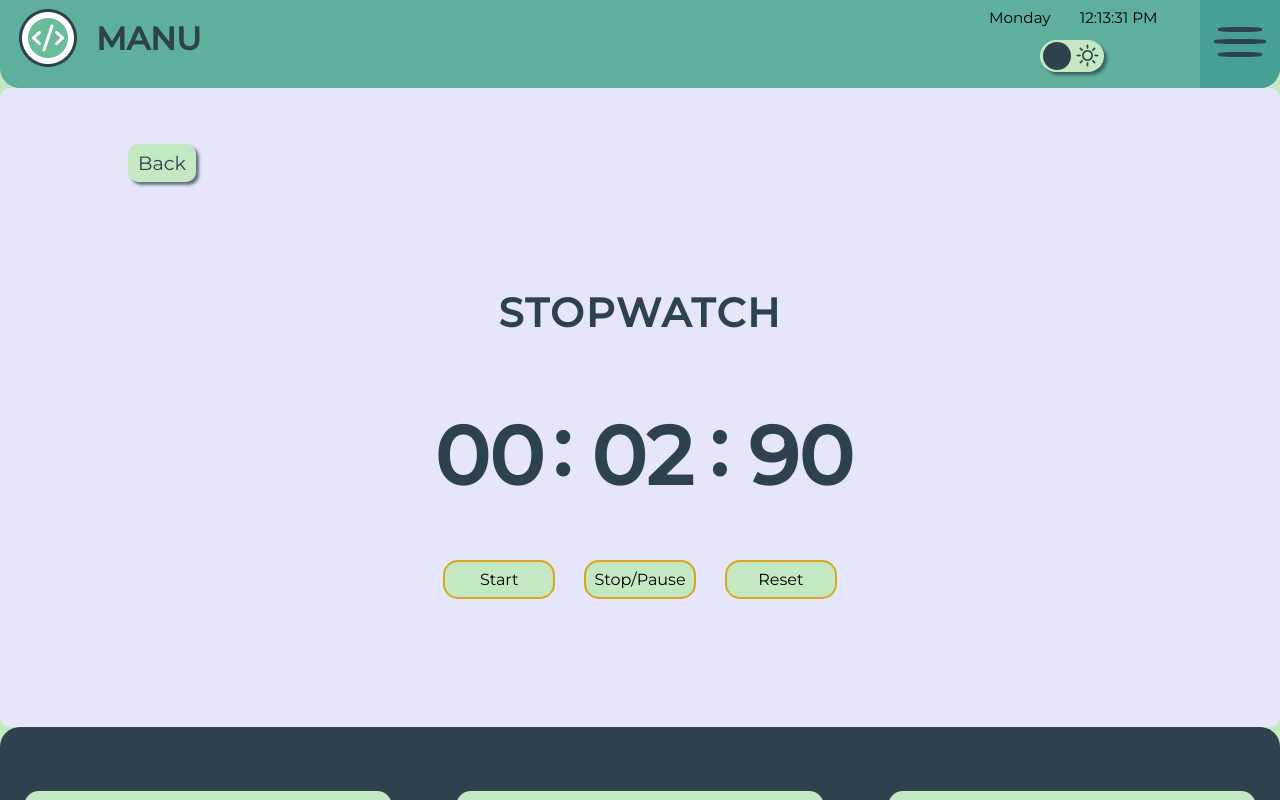
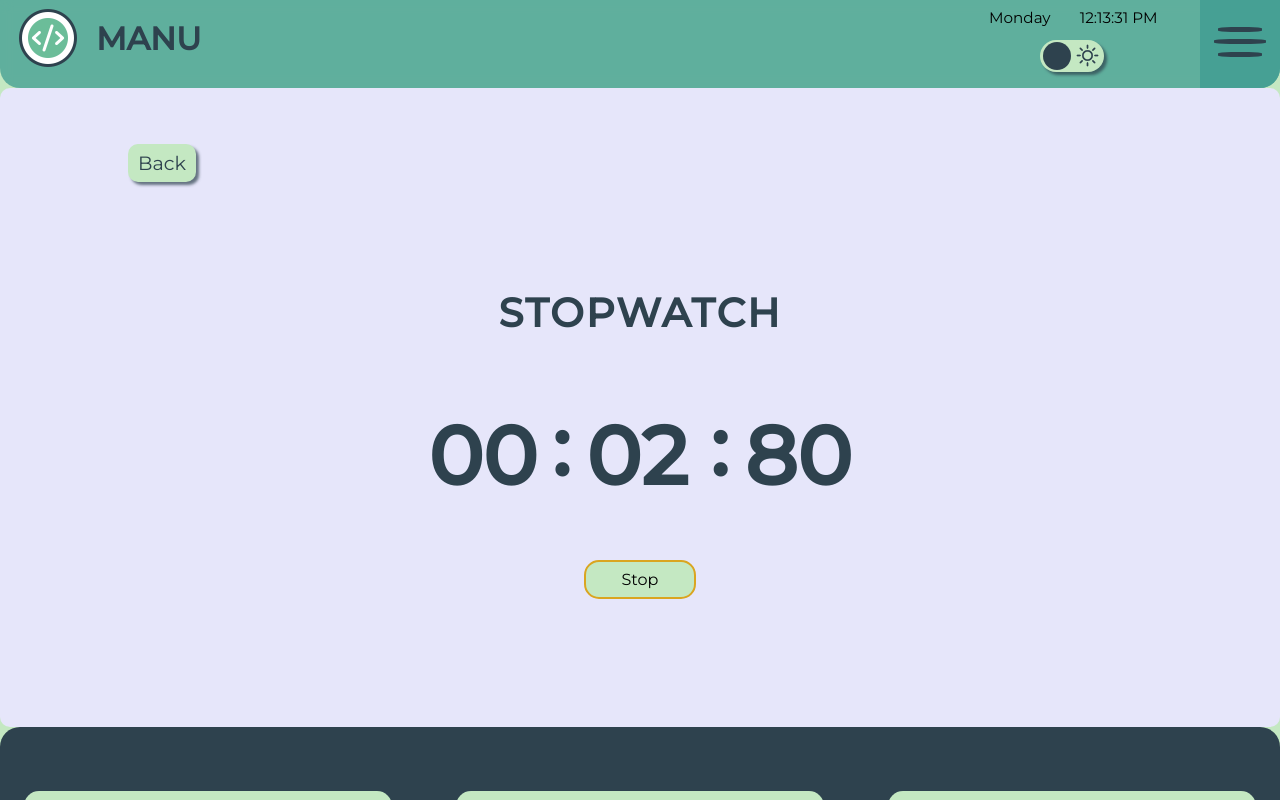
Before and after one commit to cmanu07/mysite, a React (Create React App) app: page /projects/stopwatch in a window 1280 px wide. Both pictures are taken after a click on the button "Start". Shown: the top 800 px of the page. Built offline with nearby package versions, Linux system fonts and the light colour scheme.

Commit message:
styles and projects updates

```diff
--- a/src/components/Pages/HomePage/HomePage.css
+++ b/src/components/Pages/HomePage/HomePage.css
@@ -22,14 +22,14 @@
 }
 .main-article video {
     width: 100%;
-    height: 100vh;
+    height: 110vh;
     object-fit: cover;
     border-radius: 20px;
 }
 #false .main-article-overlay{
     position: absolute;
     width: 100%;
-    height: 100vh;
+    height: 110vh;
     background-color: rgb(46, 66, 78, 0.7);
     border-radius: 20px;
 }
--- a/src/components/Projects/Stopwatch/Stopwatch.css
+++ b/src/components/Projects/Stopwatch/Stopwatch.css
@@ -38,7 +38,6 @@
     display: flex;
     margin: auto;
     margin-top: 0.1em;
-    width: 35%;
     justify-content: space-around;
     align-items: center;
     color: var(--myBlackGreen);
@@ -57,13 +56,13 @@
 }
 #false .minutes, #false .seconds, #false .tens {
     font-size: 5.1em;
-    width: 130px;
+    width: 140px;
     padding: 0 0.2em;
 }
 #true .minutes, #true .seconds, #true .tens {
     color: var(--myGreen-hover);
     font-size: 5.1em;
-    width: 130px;
+    width: 140px;
     padding: 0 0.2em;
 }
 .start, .stop, .reset {
--- a/src/components/Projects/Stopwatch/Stopwatch.js
+++ b/src/components/Projects/Stopwatch/Stopwatch.js
@@ -1,58 +1,42 @@
-import { React, useState } from 'react'
+import { React, useEffect, useState } from 'react'
 import BackButton from '../../Main/BackButton'
 
 import './Stopwatch.css'
 
 const Stopwatch = () => {
 
-    const [interv, setInterv] = useState();
-    const [time, setTime] = useState({min:0, sec:0, tens:0});
-    const [stop, setStop] = useState(() => 'Stop/Pause');
-
-    let minCurent = time.min, secCurent = time.sec, tensCurent = time.sec;
+    const [time, setTime] = useState(() => 0);
+    const [timerOn, setTimerOn] = useState(() => false);
 
 // START
-    const start = () => {
-        if (secCurent === 60) {
-            minCurent++
-            secCurent = 0
-        }
-        if (tensCurent === 10) {
-            secCurent++
-            tensCurent = 0
-        }
-        tensCurent++
-        return setTime({min:minCurent, sec:secCurent, tens:tensCurent});
+    const startF = () => {
+        setTimerOn(true)
     }
-    const startF = () => {
-        if (stop === 'Stop/Pause') {
-            clearInterval(interv)
-            start();
-            setInterv(setInterval(start, 100));
-        } else {
-            setStop('Stop/Pause')
-            clearInterval(interv)
-            start();
-            setInterv(setInterval(start, 100));
-        }
-    }
+
 // STOP/RESUME
     const stopF = () => {
-            clearInterval(interv)
-            setStop('Resume')
+        setTimerOn(false)
     }
     const resumeF = () => {
-        clearInterval(interv)
-        startF();
-        setStop('Stop/Pause');
+        setTimerOn(true)
     }
 
 // RESET
     const resetF = () => {
-        clearInterval(interv);
-        setStop('Stop/Pause')
-        setTime({min:0, sec:0, tens:0});
+        setTime(0)
     }
+
+    useEffect (() => {
+        let interval = null;
+        if (timerOn) {
+            interval = setInterval(() => {
+                setTime(prevTime => prevTime + 10)
+            }, 10)
+        } else {
+            clearInterval(interval)
+        }
+        return () => clearInterval(interval);
+    }, [timerOn])
 
   return (<>
                 <main className='stopwatch'>
@@ -61,16 +45,25 @@ const Stopwatch = () => {
                         <BackButton/>
                     </div>
                     <h4>
-                        <p className="minutes">{(time.min < 10) ? `0${time.min}` : time.min}</p>
+                        <p className="minutes">{`0${Math.floor(time / 60000) % 60}`.slice(-2)}</p>
                         <span>:</span>
-                        <p className="seconds">{(time.sec < 10) ? `0${time.sec}` : time.sec}</p>
+                        <p className="seconds">{`0${Math.floor(time / 1000) % 60}`.slice(-2)}</p>
                         <span>:</span>
-                        <p className="tens">{(time.tens < 10) ? `${time.tens}0` : time.tens}</p>
+                        <p className="tens">{`0${(time / 10) % 100}`.slice(-2)}</p>
                     </h4>
                     <div className='stopwatch-butt'>
-                        <button className="start" onClick={startF}>Start</button>
-                        <button className="stop" onClick={(stop === 'Stop/Pause') ? stopF : resumeF}>{stop}</button>
-                        <button className="reset" onClick={resetF}>Reset</button>
+                        {!timerOn && time === 0 && (
+                            <button className="start" onClick={startF}>Start</button>
+                        )}
+                        {timerOn && (
+                            <button className="stop" onClick={stopF}>Stop</button>
+                        )}
+                        {!timerOn && time !== 0 && (
+                            <button className="stop" onClick={resumeF}>Resume</button>
+                        )}
+                        {!timerOn && time !== 0 && (
+                            <button className="reset" onClick={resetF}>Reset</button>
+                        )}
                     </div>
                 </main>
         </>)
--- a/src/components/Projects/TrafficLight/TrafficLight.css
+++ b/src/components/Projects/TrafficLight/TrafficLight.css
@@ -38,8 +38,8 @@
     box-shadow: 4px 4px 30px rgb(29, 247, 112),
     -4px -4px 30px rgb(29, 247, 112);
 }
-.off-false {
-    background-color: rgb(69, 76, 83);
+.off-light {
+    background-color: var(--myHoverBlackGreen);
     transition: 0.2s;
     box-shadow: none;
 }
```
Also changed, not shown: src/components/Projects/TrafficLight/TrafficLight.js (+9 -7 lines).
